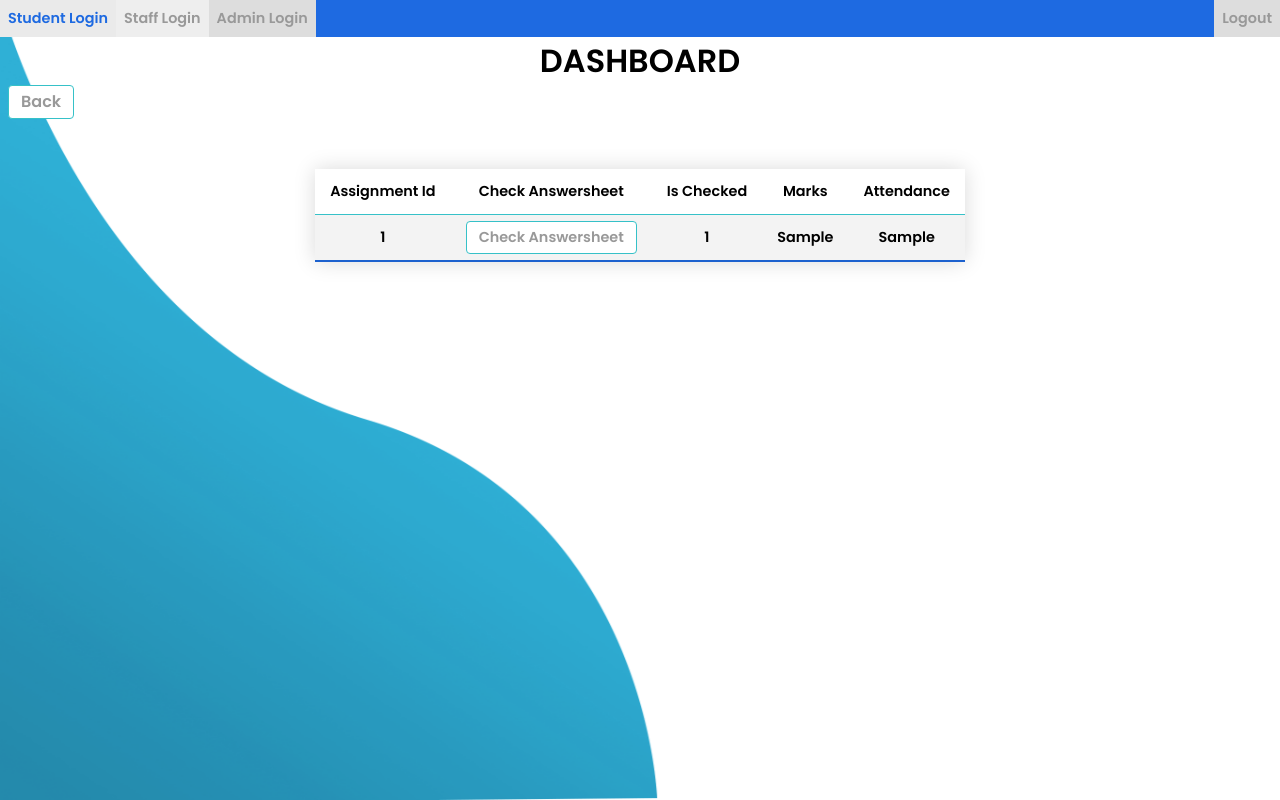
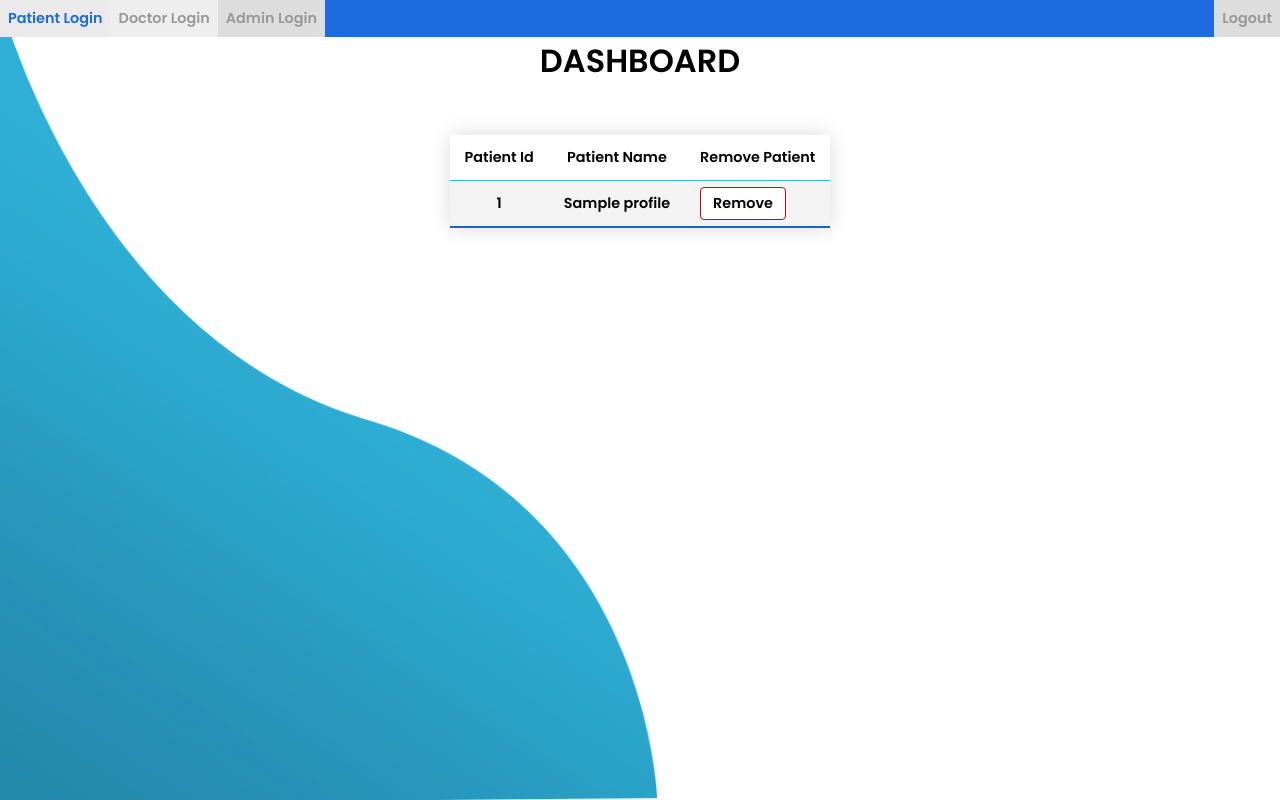
Before and after one commit to SmilinJasper/patient-monitoring-platform, a PHP site: page /doctor_dashboard.php in a window 1280 px wide. Run offline with PHP 8.4, Linux system fonts and the light colour scheme; tables that the repository leaves empty or names only in its code hold one stand-in row (values such as "Sample post"); data that the repository does not hold is empty; some libraries are stand-ins or nearby versions.

Commit message:
set_up_doctor_dashboard

```diff
--- a/admin_dashboard.php
+++ b/admin_dashboard.php
@@ -71,7 +71,7 @@
          <td>" . $row['credentials'] . "</td>
          <td>" . $row['experience'] . "</td>
          <td class='remove-account-cell'>
-            <a class='button remove-account-button' href='delete.php?id=" . $row['id'] . "'>Remove</a>
+            <a class='button remove-account-button' href='remove_account.php?account_type='doctor'&id=" . $row['id'] . "'>Remove</a>
         </td>
        </tr>
         ";
--- a/doctor_dashboard.php
+++ b/doctor_dashboard.php
@@ -1,7 +1,7 @@
 <html>
 
     <head>
-    <title>Staff Dashboard</title>
+        <title>Doctor Dashboard</title>
         <link rel="stylesheet" type="text/css" href="css/style.css">
         <link href="https://fonts.googleapis.com/css?family=Poppins:600&display=swap" rel="stylesheet">
         <script src="https://kit.fontawesome.com/a81368914c.js"></script>
@@ -15,10 +15,10 @@
     <nav>
         <form>
             <ul class="nav-bar">
-            <li><button type="submit" formaction="logout_to_student_login.php">Student Login</button></li>
-            <li><a class="active" href="staff_login.php">Staff Login</a></li>
+                <li><button type="submit" formaction="logout_to_patient_login.php">Patient Login</button></li>
+                <li><button class="active" type="submit" formaction="logout_to_doctor_login.php">Doctor Login</button></li>
                 <li><button type="submit" formaction="logout_to_admin_login.php">Admin Login</button></li>
-            <li class="nav-item-right"><button type="submit" formaction="logout_to_staff_login.php">Logout</button></li>
+                <li class="nav-item-right"><button type="submit" formaction="logout_to_doctor_login.php">Logout</button></li>
             </ul>
         </form>
     </nav>
@@ -36,20 +36,15 @@
             </header>
 
             <!--Back button-->
-        <a class="button back-button" href="staff_dashboard_1.php">Back</a>
+            <!-- <a class="button back-button" href="staff_dashboard_1.php">Back</a> -->
 
             <?php
 
             include "database.php";
 
-        //Get all info from database table
-        $sql = "SELECT * FROM student_exam_results";
+            //Get patient profile info from database table
+            $sql = "SELECT * FROM patient_profiles";
             $result = mysqli_query($conn, $sql);
-
-        //Scan directory for uploads
-        $files = chdir("uploads");
-        array_multisort(array_map('filemtime', ($files = glob("*.{pdf}", GLOB_BRACE))), SORT_DESC, $files);
-        $orderedFiles = array_reverse($files);
 
             ?>
 
@@ -60,12 +55,11 @@
                 <center>
                     <table class="styled-table">
                         <tr>
-                        <th>Assignment Id</th>
-                        <th>Check Answersheet</th>
-                        <th>Is Checked</th>
-                        <th>Marks</th>
-                        <th>Attendance</th>
+                            <th>Patient Id</th>
+                            <th>Patient Name</th>
+                            <th>Remove Patient</th>
                         </tr>
+
                         <?php
 
                             //Display all info from database table and link to answersheet
@@ -74,10 +68,8 @@
                                 echo "
                             <tr>
                                 <td>" . $row['id'] . "</td>
-         <td><a class='button' href='evaluation_forms/" . $orderedFiles[$index] . ".html'>Check Answersheet</a></td>
-         <td>" . $row['is_checked'] . "</td>
-         <td>" . $row['marks'] . "</td>
-         <td>" . $row['attendance'] . "</td>
+                                <td>" . $row['name'] . "</td>
+                                <td><a class='button remove-account-button' href='remove_account.php?account_type=patient&id=" . $row['id'] . "'>Remove</a></td>
                             </tr>
                             ";
                             $index++;
@@ -87,6 +79,7 @@
                             mysqli_close($conn);
 
                         ?>
+
                     </table>
                 </center>
             </div>
--- a/doctor_login.php
+++ b/doctor_login.php
@@ -158,7 +158,7 @@ if ($_SERVER["REQUEST_METHOD"] == "POST") {
 
                     <input id="login" type="submit" class="btn login" value="login">
 
-                    <a href="staff_dashboard_1.php" class="btn login guest-login">Login as Guest</a>
+                    <a href="doctor_dashboard.php" class="btn login guest-login">Login as Guest</a>
                 </form>
 
             </div>
```
Also changed, not shown: delete.php (deleted, +0 -17 lines), remove_account.php (added, +29 -0 lines). Lines whose indentation alone changed are shown as unchanged.
